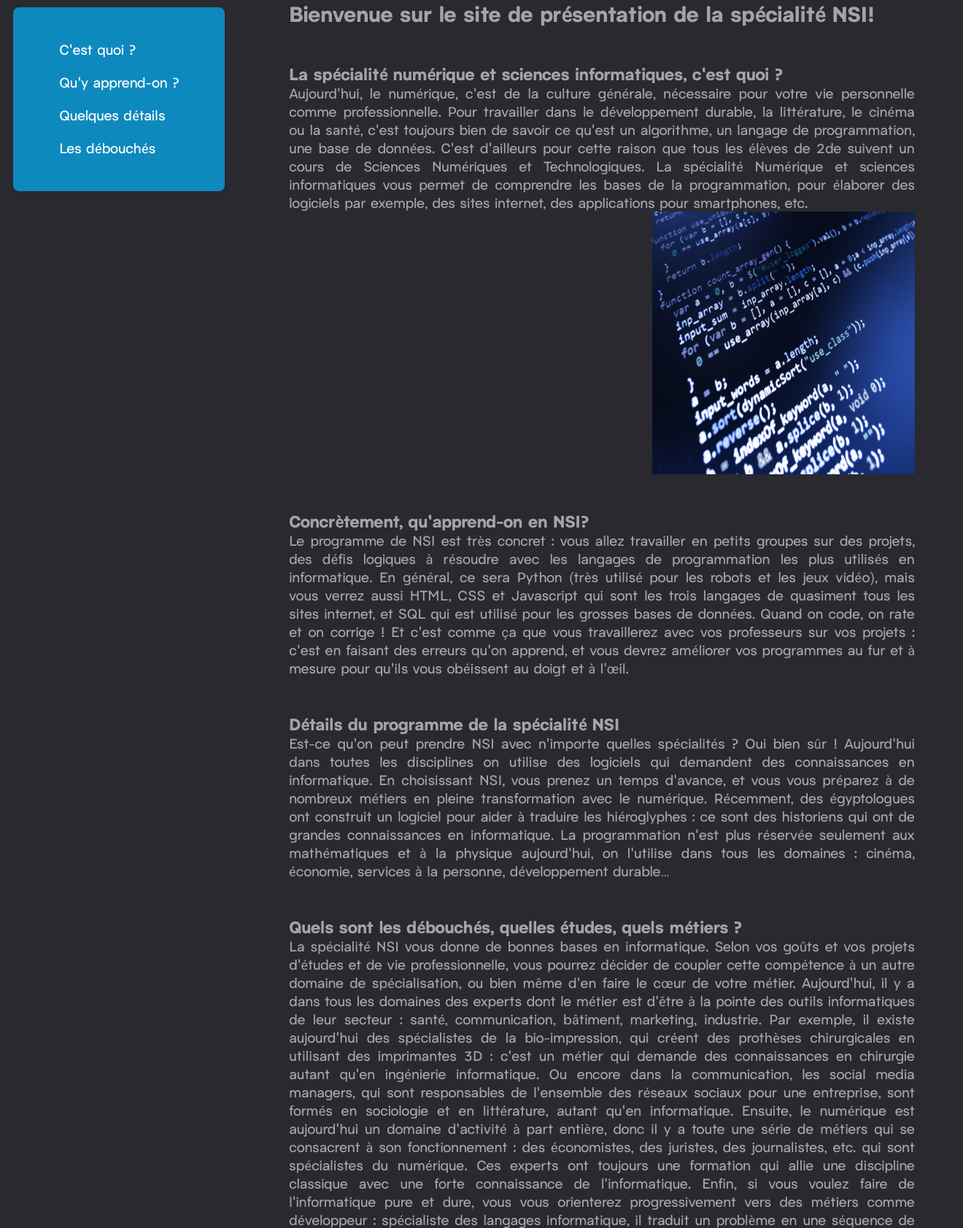
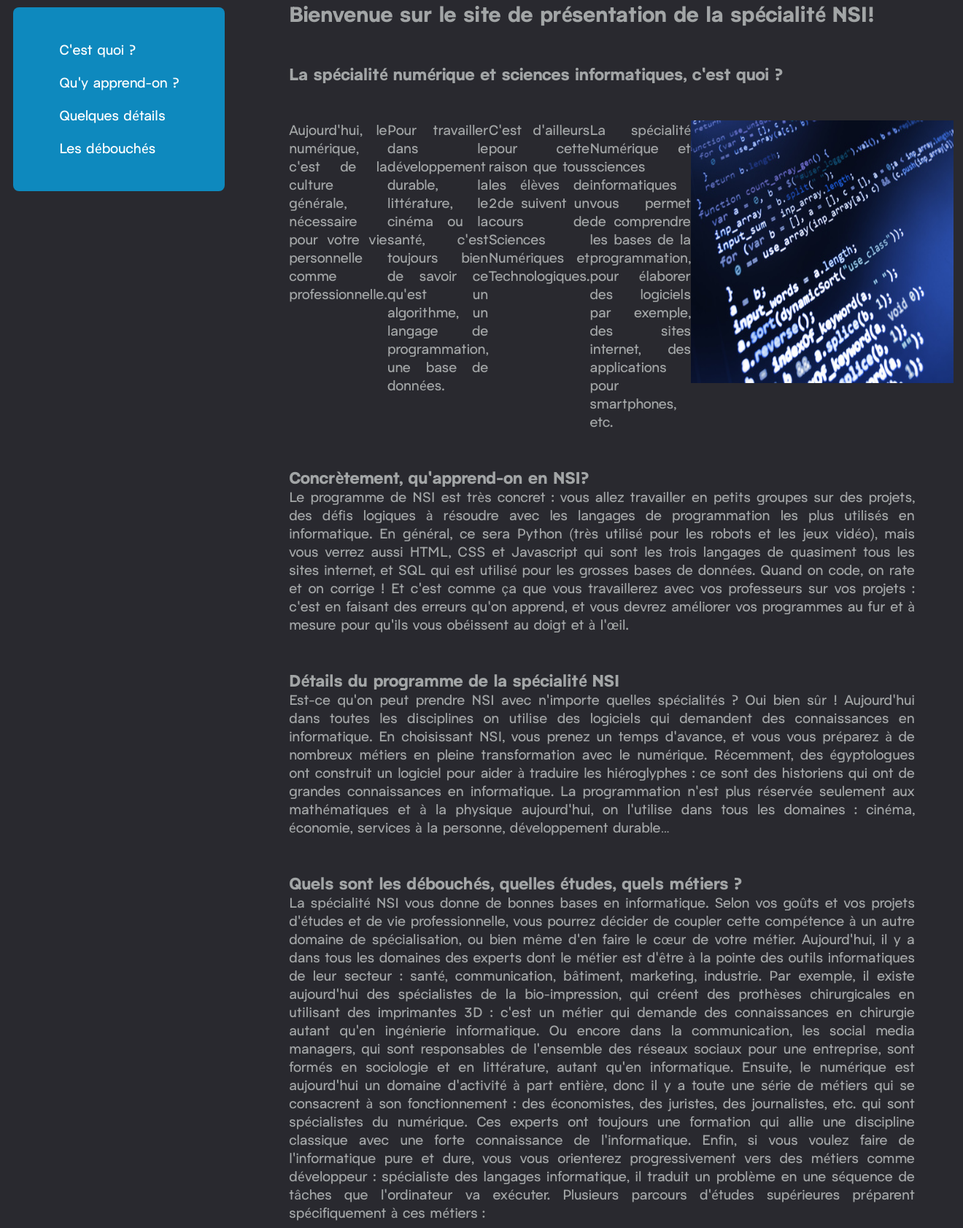
Before and after one commit to agnlt64/NSIte, a Flask app: page / in a window 1320 px wide. Shown: the part 240-1923 px from the top of the page at 73% size. Run offline with Flask 2, Linux system fonts and the light colour scheme.

Commit message:
modify html structure

```diff
--- a/app/static/css/index.css
+++ b/app/static/css/index.css
@@ -12,10 +12,7 @@
 
 /* index.html */
 .main {
-    display: flex;
-    flex-direction: column;
     text-align: justify;
-    gap: 6em;
 }
 
 .content {
@@ -24,6 +21,10 @@
     flex-direction: column;
     gap: 50px;
     font-size: large;
+}
+
+#first-part{
+    display: flex;
 }
 
 .content ul{
--- a/app/templates/index.html
+++ b/app/templates/index.html
@@ -37,10 +37,10 @@ Présentation
 
 <article class="content">
     <h2>Bienvenue sur le site de présentation de la spécialité NSI!</h2>
+    <h3 id="cest-quoi">
+        La spécialité numérique et sciences informatiques, c'est quoi ?
+    </h3>
     <div id="first-part">
-        <h3 id="cest-quoi">
-            La spécialité numérique et sciences informatiques, c'est quoi ?
-        </h3>
         <span>
             Aujourd'hui, le numérique, c'est de la culture générale, nécessaire pour votre vie personnelle comme
             professionnelle.
```
